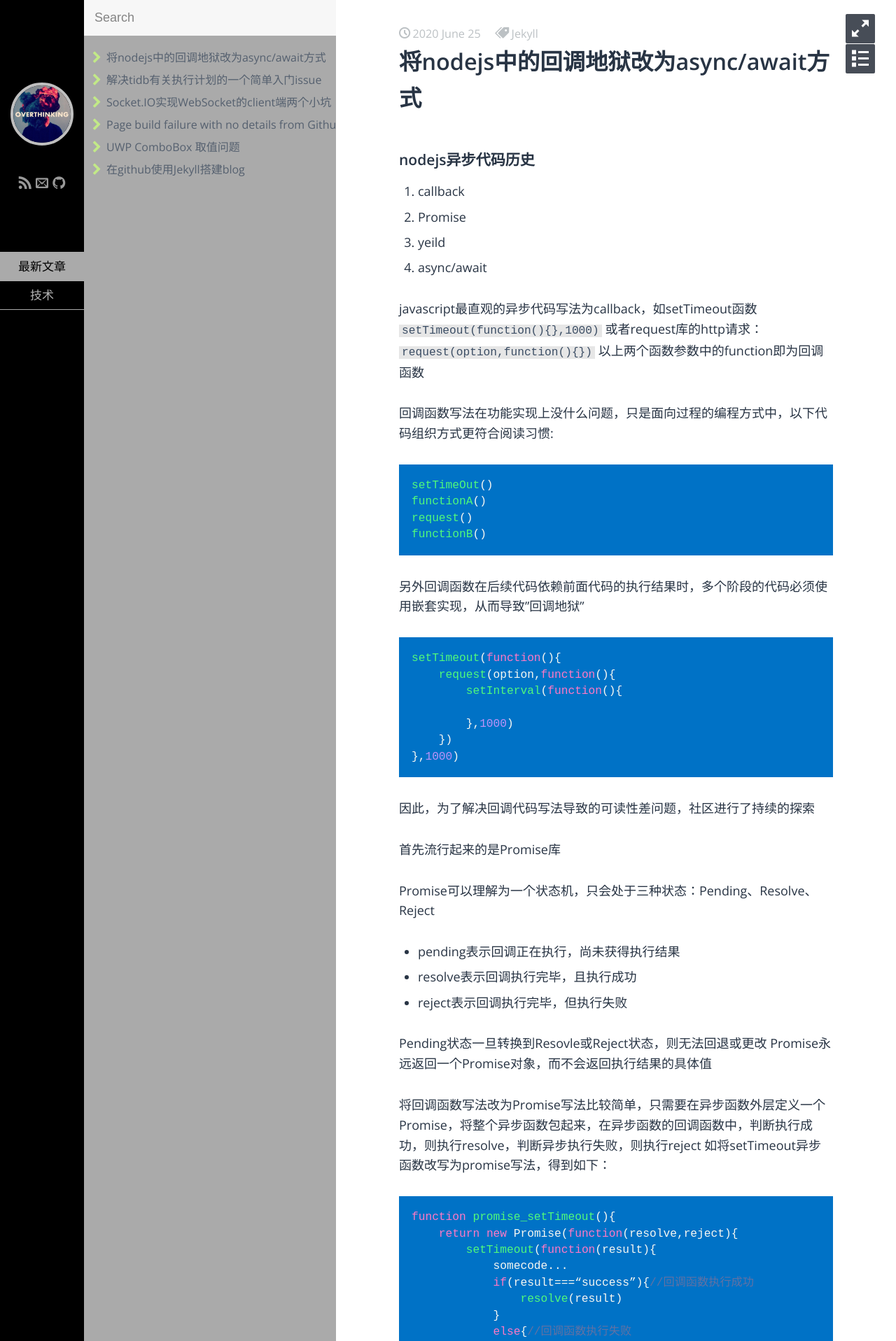
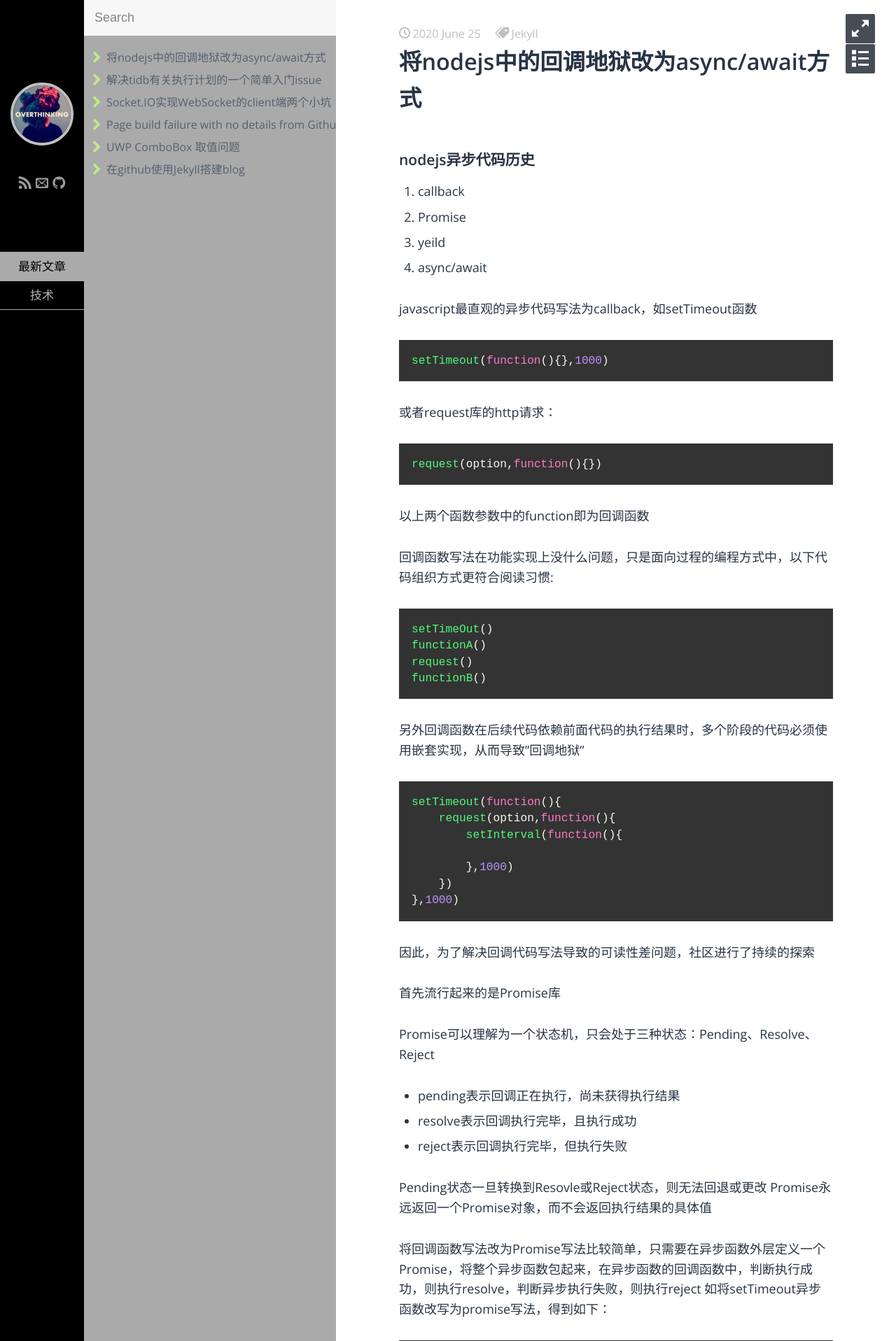
Before and after one commit to raygift/raygift.github.io, a Jekyll site: the page built from _posts/tech/2020-06-25-change-callback-to-async|await copy.md, in a window 1280 px wide. Shown: the top 1917 px of the page at 70% size. Built offline with Jekyll 4.4.1, drawn with Linux system fonts in a browser that asks for light colours; some web fonts are replaced.

Commit message:
change code background color

````diff
--- a/_posts/tech/2020-06-25-change-callback-to-async|await copy.md
+++ b/_posts/tech/2020-06-25-change-callback-to-async|await copy.md
@@ -13,9 +13,13 @@ description: 将nodejs中的回调地狱改为async/await方式
 4. async/await
 
 javascript最直观的异步代码写法为callback，如setTimeout函数
-`setTimeout(function(){},1000)`
+```javascript
+setTimeout(function(){},1000)
+```
 或者request库的http请求：
-`request(option,function(){})`
+```javascript
+request(option,function(){})
+```
 以上两个函数参数中的function即为回调函数
 
 回调函数写法在功能实现上没什么问题，只是面向过程的编程方式中，以下代码组织方式更符合阅读习惯:
--- a/css/main.sass
+++ b/css/main.sass
@@ -89,7 +89,7 @@ $post-code-inline-color: lighten($post-text-color, 10%)
 $post-code-inline-bg: darken($post-bg, 10%)
 $post-code-font: 'Droid Sans Mono', monospace
 
-$post-code-block-bg: #0072C6
+$post-code-block-bg: #333333
 
 $post-font-size: 18px
 $post-line-height: 1.6
````
